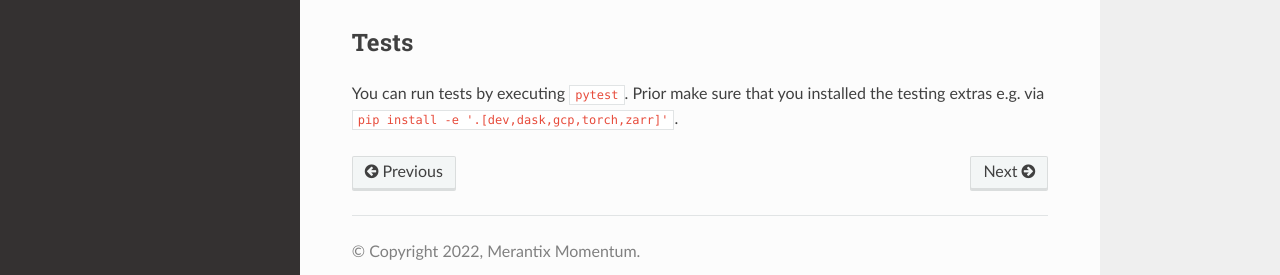
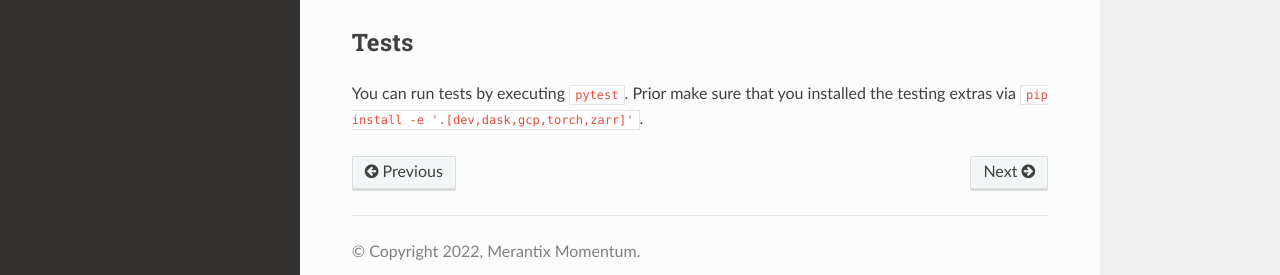
Before and after one commit to merantix-momentum/squirrel-core, a Sphinx documentation site: the page built from docs/usage/contribute.rst, in a window 1280 px wide. Shown: the part 457-732 px from the top of the page. Built offline with Sphinx 7.4.7 and the Read the Docs theme 2.0.0, drawn with Linux system fonts in a browser that asks for light colours; the version number is read from the project's files by our own code.

```diff
--- a/docs/usage/contribute.rst
+++ b/docs/usage/contribute.rst
@@ -18,5 +18,5 @@ We mostly follow `this workflow <https://kennethreitz.org/essays/2016/02/25/a-be
 Tests
 -------------------------------------
 
-You can run tests by executing ``pytest``. Prior make sure that you installed the testing extras e.g. via
+You can run tests by executing ``pytest``. Prior make sure that you installed the testing extras via
 ``pip install -e '.[dev,dask,gcp,torch,zarr]'``.
```
